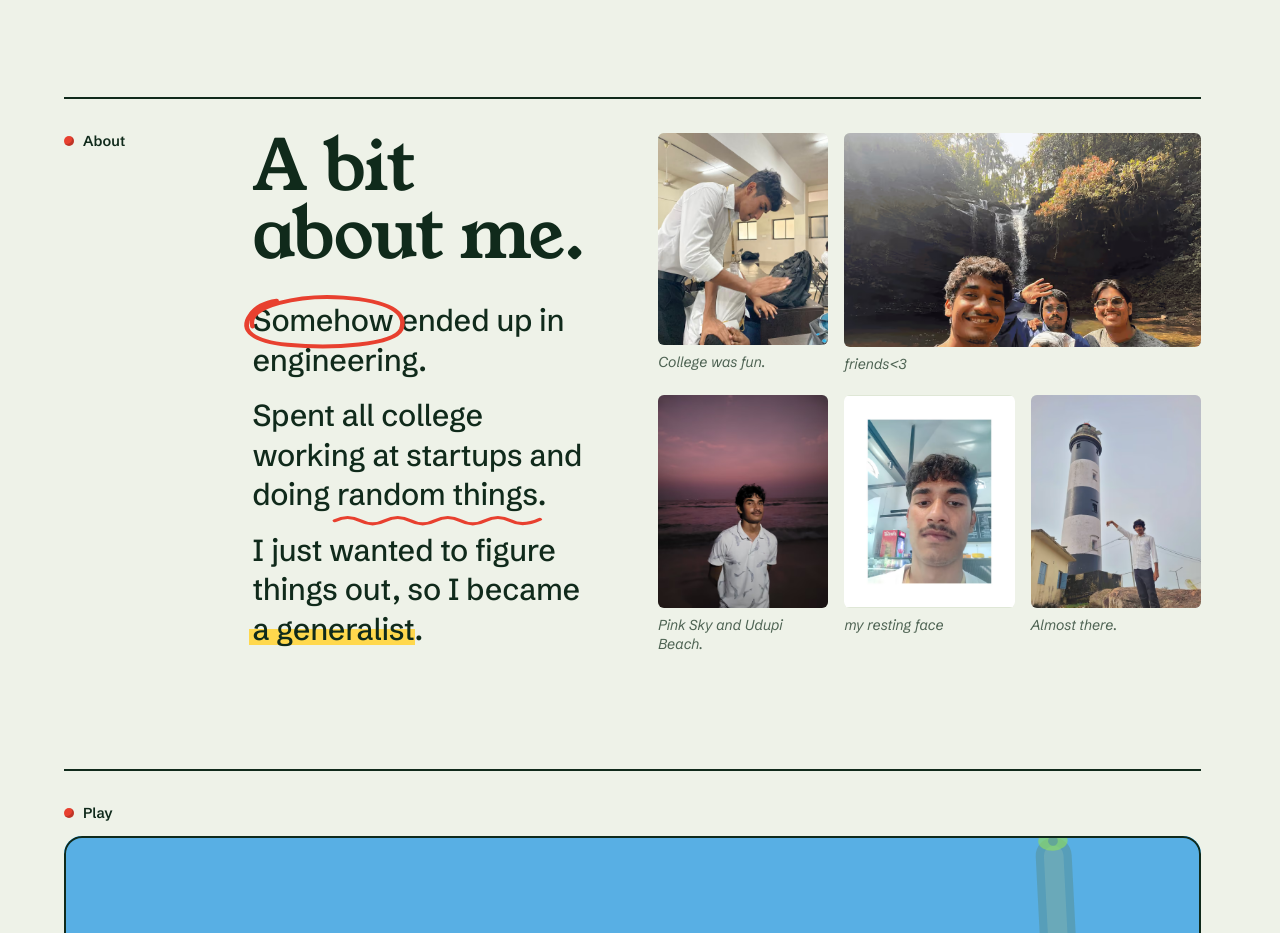
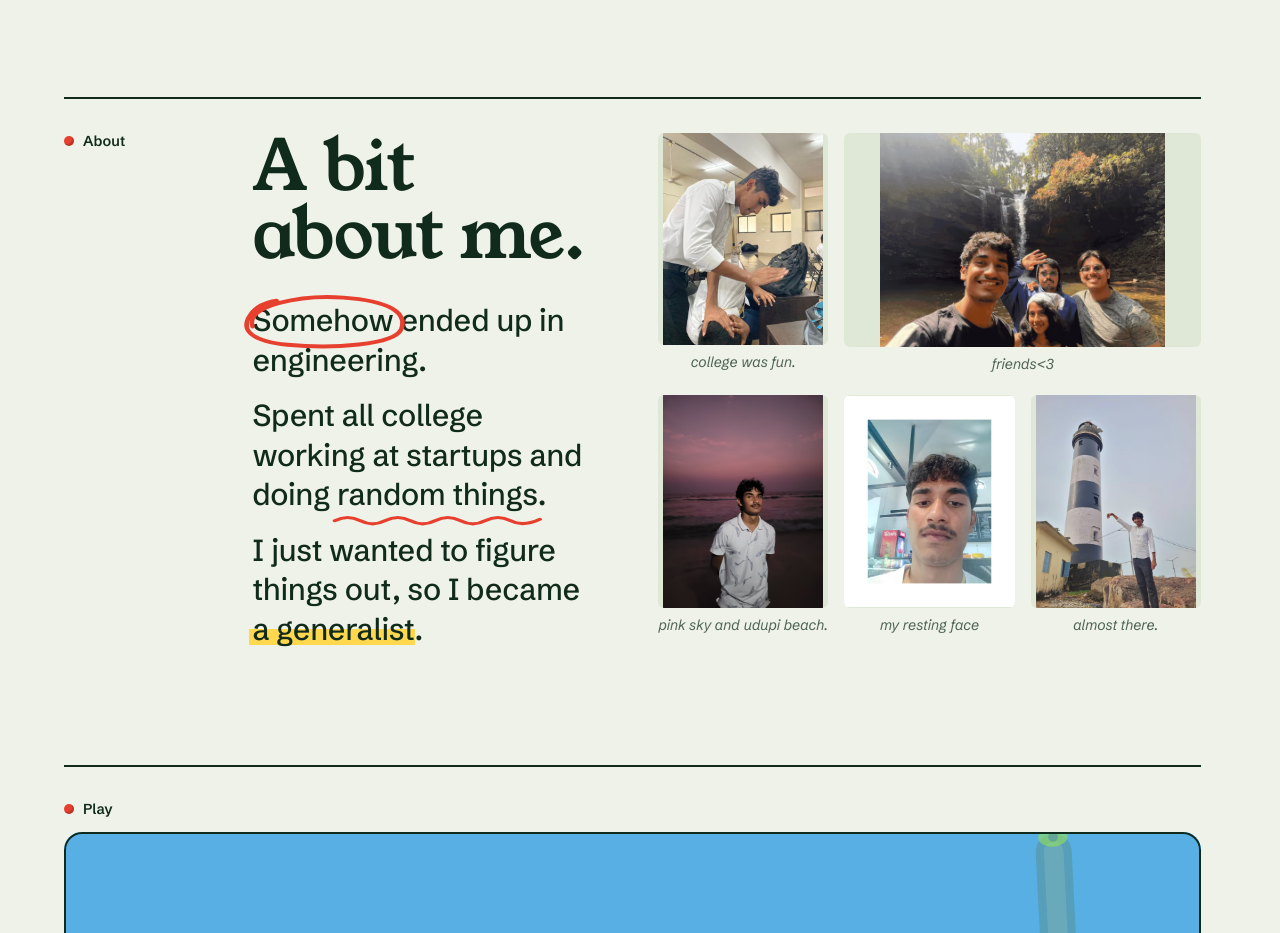
Before and after one commit to sagarkotian07/portfolio, a website built with Vite: page index.html in a window 1280 px wide. Shown: the part 2120-3053 px from the top of the page. Built offline with nearby package versions, Linux system fonts and the light colour scheme; some packages are replaced by stand-ins of ours; animation ran at ten frames a second.

Commit message:
About: whole photos on the leaf mat, captions lowercase and centred
object-fit contain inside the same boxes (the picture wrapper now fills the box), captions
lowercased with text-transform so content.ts keeps its words, lightbox caption to match.

```diff
--- a/src/styles/sections.css
+++ b/src/styles/sections.css
@@ -117,16 +117,17 @@ html[data-motion="reduced"] .mark--swipe { background-size: 100% 100%; transitio
 .print--wide { grid-column: span 2; }
 .print__open { display: block; width: 100%; padding: 0; border-radius: var(--r-s); overflow: hidden; background: var(--leaf-2); cursor: zoom-in; aspect-ratio: 4 / 5; }
 .print--wide .print__open { aspect-ratio: 5 / 3; }
-.print__open img { width: 100%; height: 100%; object-fit: cover; object-position: 50% 30%; transition: transform 0.5s var(--ease); }
-.print--wide .print__open img { object-position: 50% 60%; }
+.print__open picture { width: 100%; height: 100%; }
+/* the whole photo, letterboxed on the leaf mat; the boxes keep their size */
+.print__open img { width: 100%; height: 100%; object-fit: contain; object-position: 50% 50%; transition: transform 0.5s var(--ease); }
 .print__open:hover img { transform: scale(1.03); }
-.print__cap { font-style: italic; font-size: var(--step--1); color: var(--moss); margin-top: 8px; line-height: 1.3; }
+.print__cap { font-style: italic; font-size: var(--step--1); color: var(--moss); margin-top: 8px; line-height: 1.3; text-align: center; text-transform: lowercase; }
 .lightbox { border: 0; padding: 0; background: transparent; max-width: min(94vw, 960px); width: auto; }
 .lightbox::backdrop { background: rgba(11, 36, 22, 0.8); }
 .lightbox__card { position: relative; background: var(--paper); padding: 12px; border-radius: var(--r-m); box-shadow: 0 30px 60px -20px rgba(0, 0, 0, 0.6); }
 .lightbox__media img { display: block; max-width: 100%; max-height: 72vh; border-radius: var(--r-s); margin: 0 auto; }
 .lightbox__bar { display: flex; align-items: center; justify-content: space-between; gap: 14px; margin-top: 12px; }
-.lightbox__cap { font-style: italic; text-align: center; flex: 1; color: var(--forest); }
+.lightbox__cap { font-style: italic; text-align: center; text-transform: lowercase; flex: 1; color: var(--forest); }
 .lightbox__nav { width: 40px; height: 40px; border-radius: 50%; background: var(--forest); color: var(--leaf); font-size: 26px; line-height: 1; display: grid; place-items: center; flex: none; }
 .lightbox__nav:hover { background: var(--ball); color: #fff; }
 .lightbox__close { position: absolute; top: 22px; right: 22px; width: 36px; height: 36px; border-radius: 50%; background: var(--ball); color: #fff; font-size: 22px; display: grid; place-items: center; box-shadow: 0 3px 0 0 var(--ball-2); }
```
